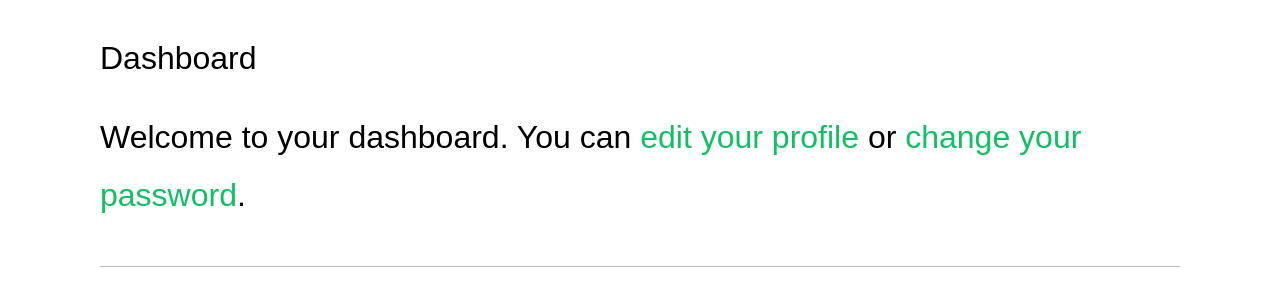
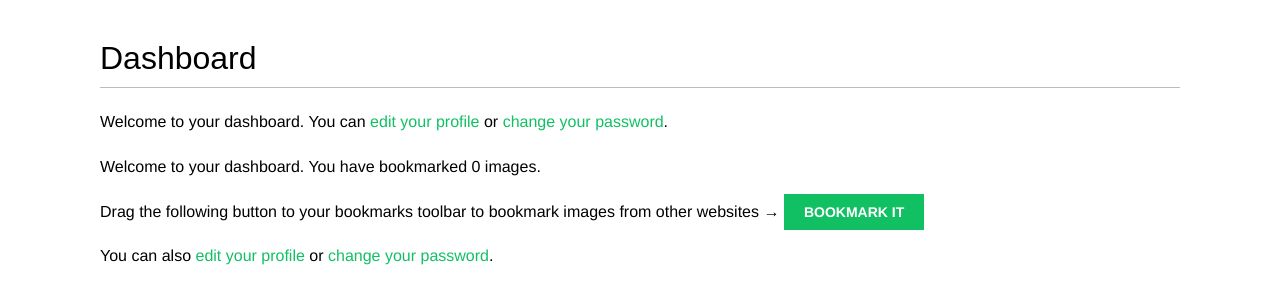
Before and after one commit to zhibailin/social_web, a Django app: page /account/ in a window 1280 px wide. Shown: the part 48-354 px from the top of the page. Run offline with Django 3.2, Linux system fonts and the light colour scheme; the visitor is signed in with stand-in values (Sample User, id 1); data that the repository does not hold is empty; some web fonts are replaced.

Commit message:
template : add the bookmarklet launcher to the dashboard pages

```diff
--- a/bookmarks/account/templates/account/dashboard.html
+++ b/bookmarks/account/templates/account/dashboard.html
@@ -3,10 +3,15 @@
 {% block title %}Dashboard{% endblock title %}
 
 {% block content %}
-  <h1>Dashboard
-    <p>Welcome to your dashboard. You can
-    <a href="{% url 'edit' %}">edit your profile</a> or
-    <a href="{% url 'password_change' %}">change your password</a>.
-    </p>
-  </h1>
-{% endblock content %}
+  <h1>Dashboard</h1>
+  <p>Welcome to your dashboard. You can <a href="{% url "edit" %}">edit your profile</a> or <a href="{% url "password_change" %}">change your password</a>.</p>
+
+  {% with total_images_created=request.user.images_created.count %}
+    <p>Welcome to your dashboard. You have bookmarked {{ total_images_created }} image{{ total_images_created|pluralize }}.</p>
+  {% endwith %}
+
+  <!-- include a link with an href attribute that contains the bookmarklet launcher script. -->
+  <p>Drag the following button to your bookmarks toolbar to bookmark images from other websites → <a href="javascript:{% include "bookmarklet_launcher.js" %}" class="button">Bookmark it</a></p>
+
+  <p>You can also <a href="{% url "edit" %}">edit your profile</a> or <a href="{% url "password_change" %}">change your password</a>.</p>
+{% endblock %}
```
Also changed, not shown: social_web_note.md (+2 -0 lines).
